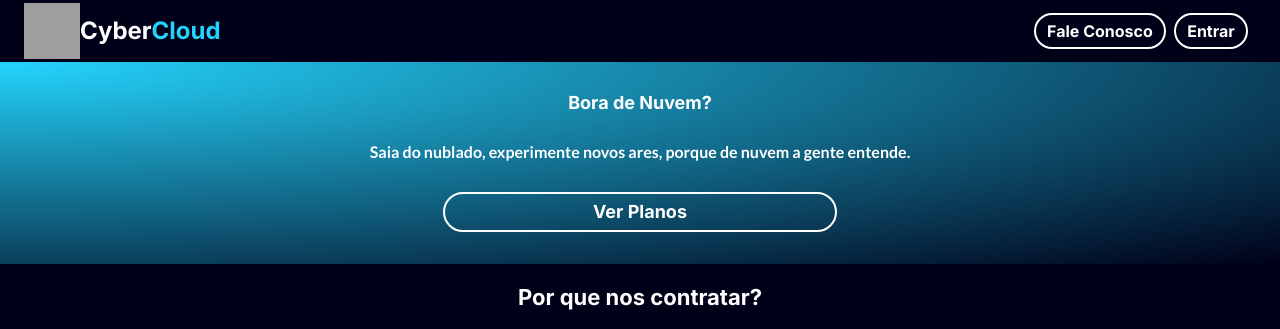
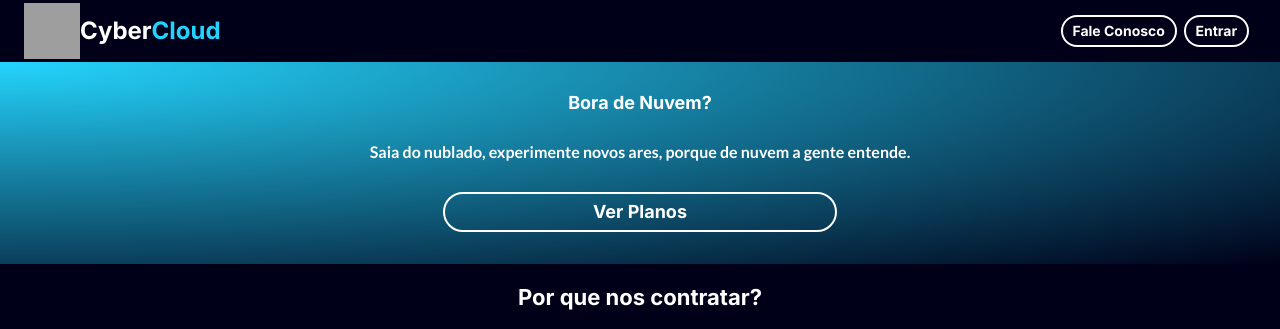
Before and after one commit to NathanSGomes/ProjetoSemestral, a PHP site: page / in a window 1280 px wide; the page is wider, and only the part inside the window is pictured. Shown: the top 329 px of that part. Run offline with PHP 8.4, Linux system fonts and the light colour scheme; grey boxes are pictures that could not be loaded.

Commit message:
Add files via upload

```diff
--- a/styles/header.css
+++ b/styles/header.css
@@ -63,10 +63,6 @@
     .container__link:hover{
         background-color: var(--effect-color);
     }
-
-    .container__link {
-        font-size: 16px;
-    }
 }
 
 /* Responsividade Desktop */
```
